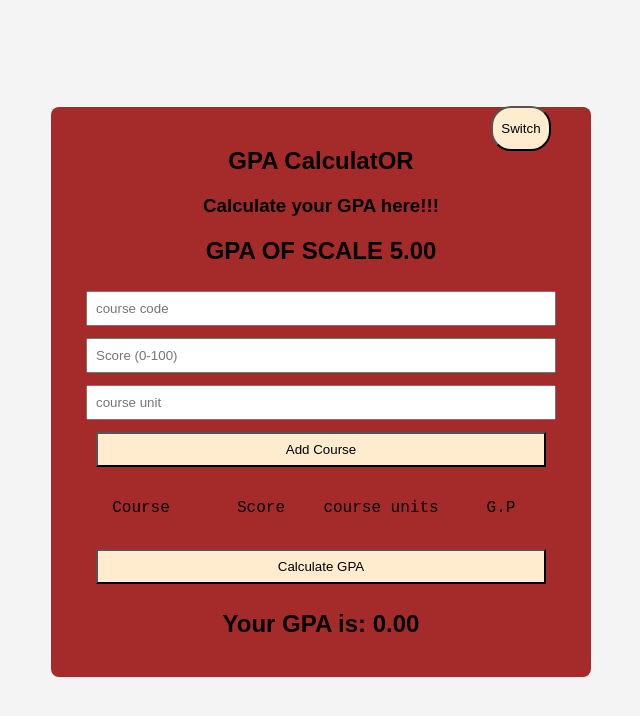
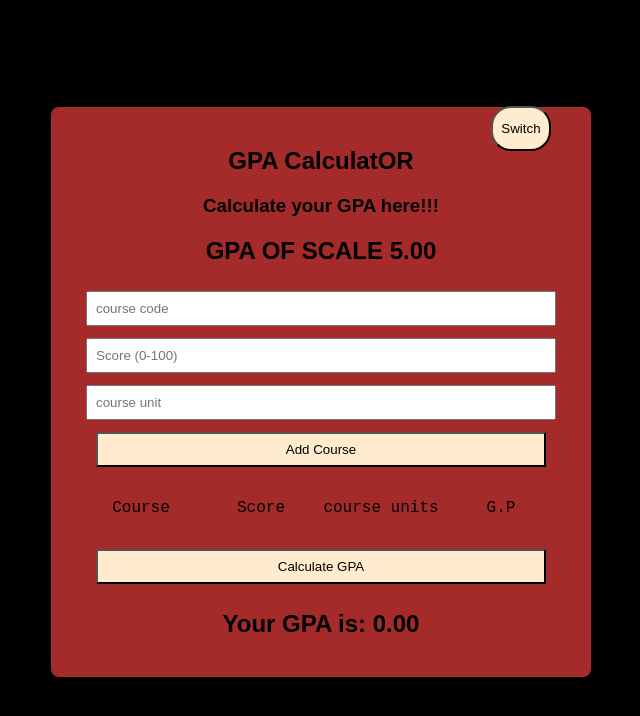
Before and after one commit to AjaratAdewumi/CGPA_CALCULATOR, a plain HTML site: page Index.html in a window 1280 px wide. Shown: the whole page, without its empty margins (319-959 px from the left). Drawn offline with Linux system fonts and the light colour scheme.

Commit message:
black background

```diff
--- a/Style.CSS
+++ b/Style.CSS
@@ -1,6 +1,6 @@
 body {
     font-family: sans-serif;
-    background: #f4f4f4;
+    background: black;
     text-align: center;
     margin-top: 50px;
   }
```
